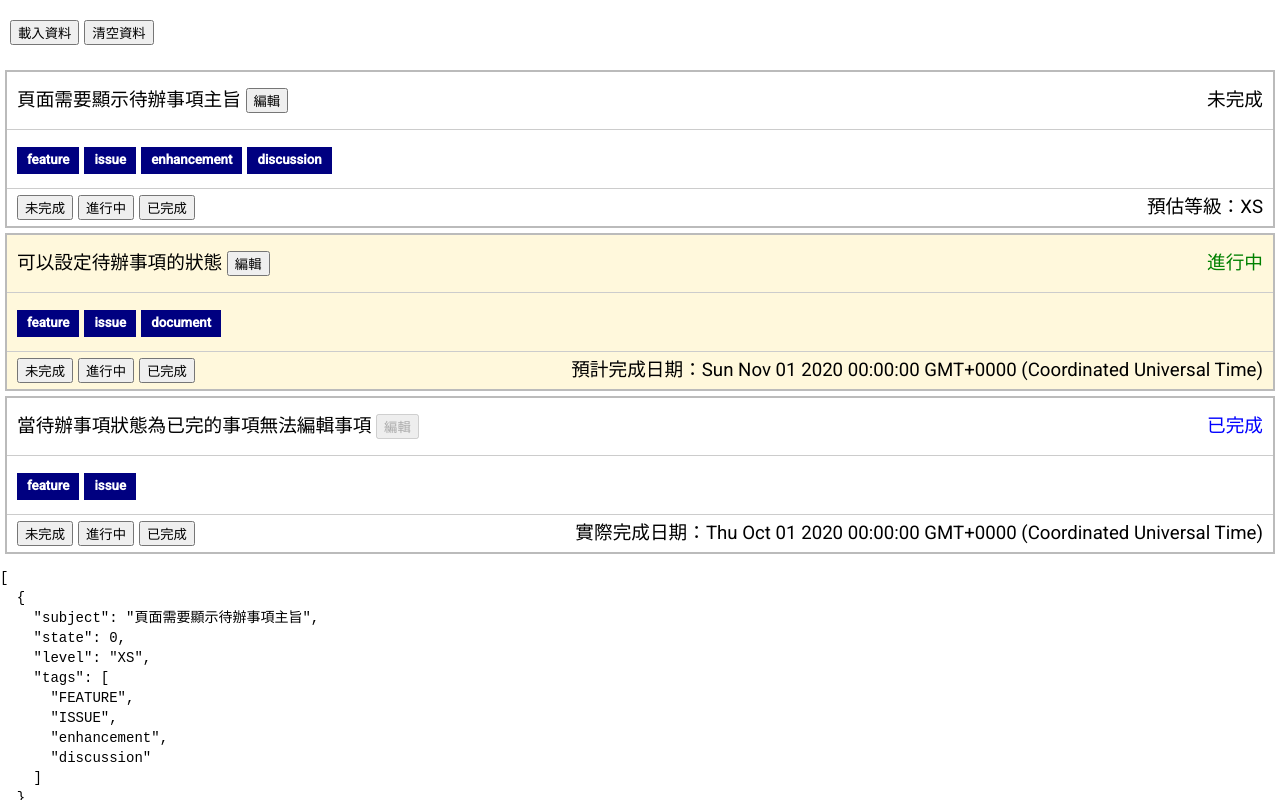
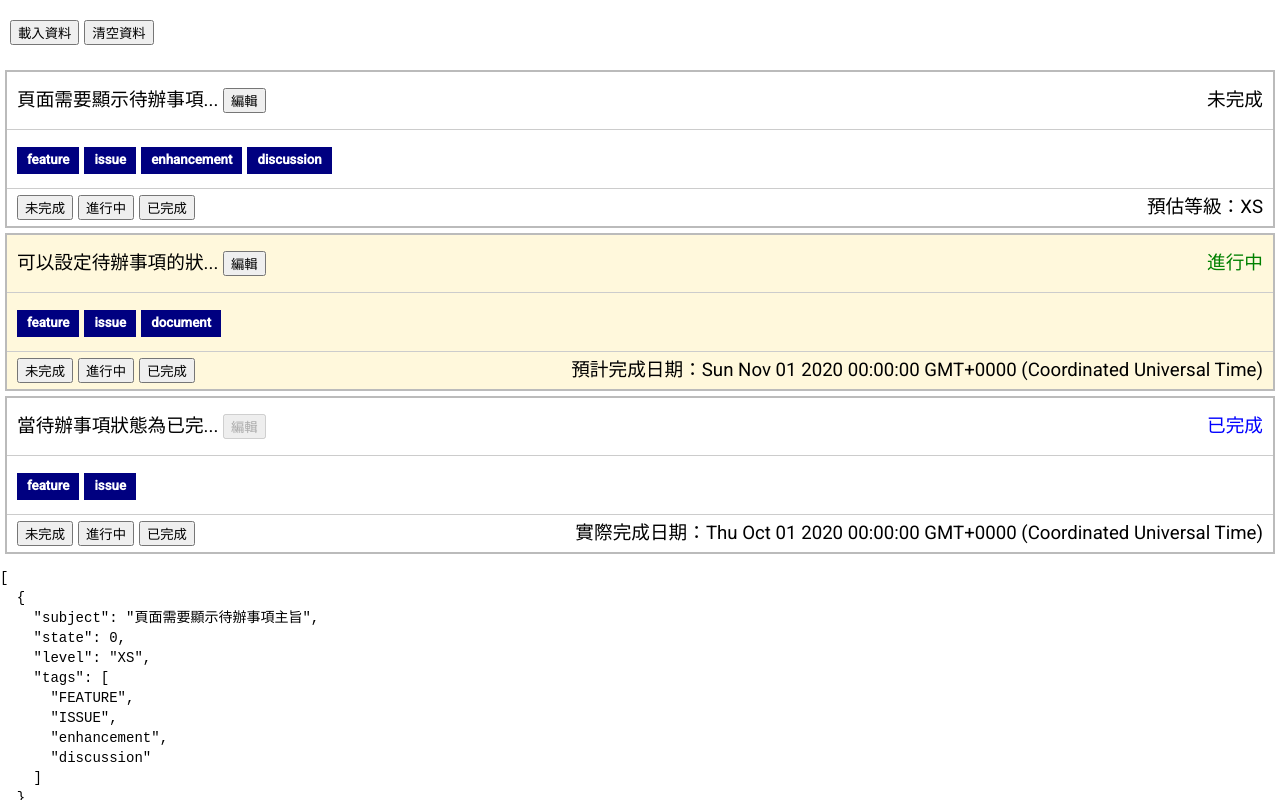
Before and after one commit to Oliver721003/angular-todo-project, an Angular app: page / in a window 1280 px wide. Both pictures are taken after a click on the button "載入資料". Shown: the top 800 px of the page. Built offline with nearby package versions, Linux system fonts and the light colour scheme.

Commit message:
feat: 管道 - 利用 SlicePipe 實作限制主旨顯示長度

```diff
--- a/src/app/task/task/task.component.html
+++ b/src/app/task/task/task.component.html
@@ -1,7 +1,7 @@
 <div class="card">
   <div class="content">
     <span>
-      {{ subject }}
+      {{ subject | slice: 0:10 }}<span *ngIf="subject.length > 10">... </span>
       <button type="button" [disabled]="state === TaskState.Finish">編輯</button>
     </span>
     <!-- 單個樣式繫結 -->
```
